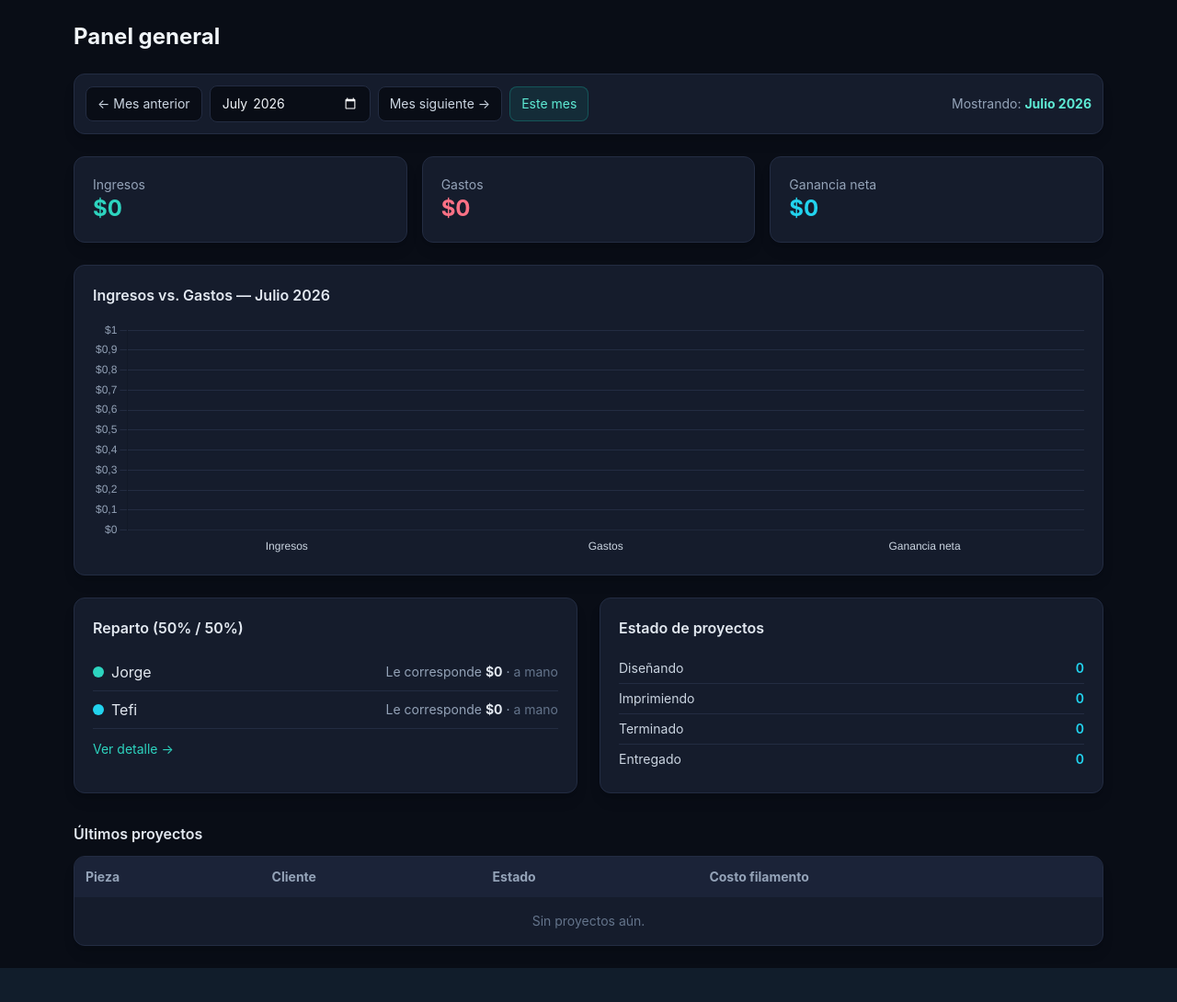
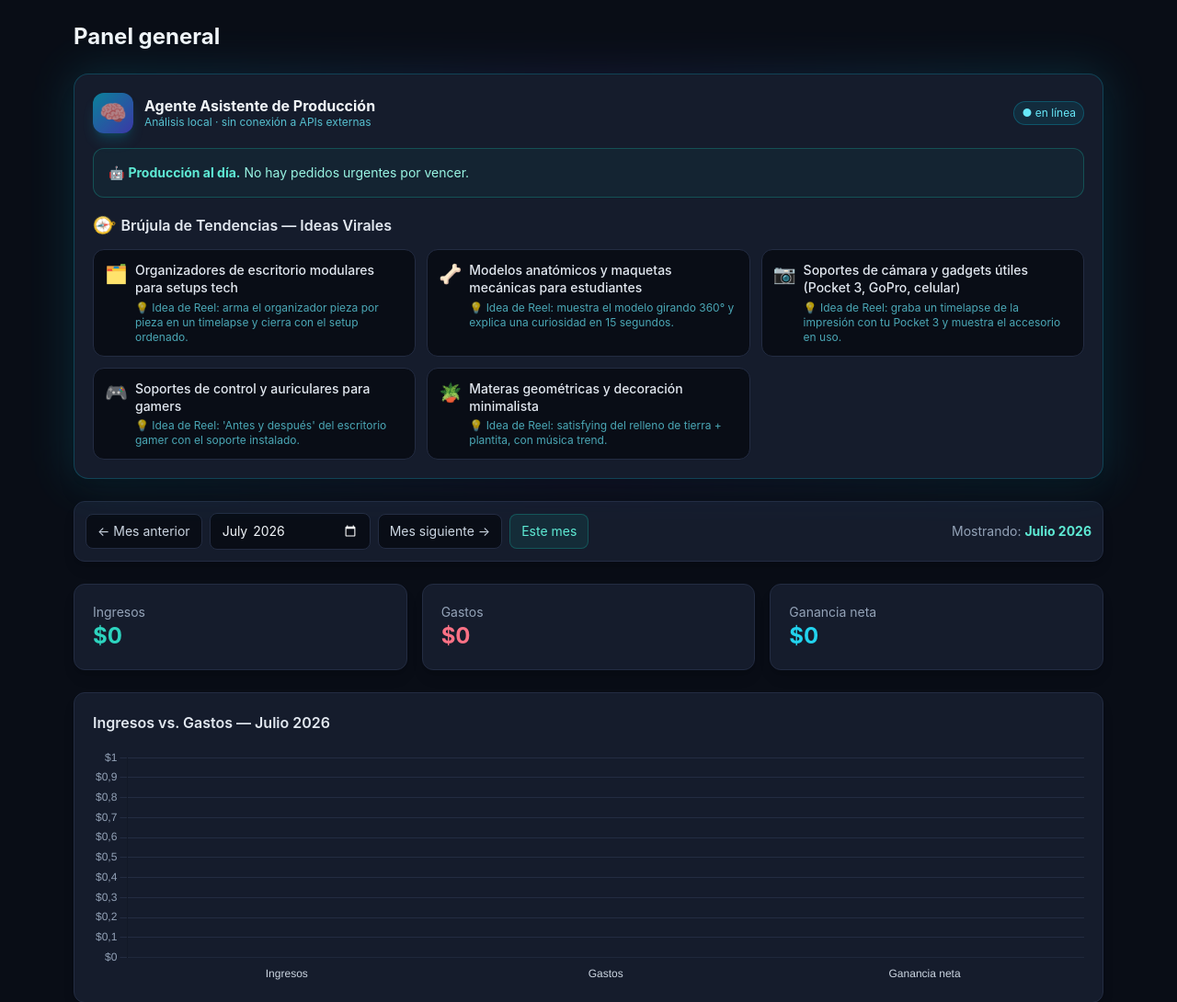
Before and after one commit to JorgeEstrada1/cocotef, a Flask app: page / in a window 1280 px wide. Shown: the part 63-1153 px from the top of the page at 92% size. Before the commit the page ends 1116 px from the top, so only its background shows below. Run offline with Flask 3, Linux system fonts and the light colour scheme; a user stored in the database is signed in; data comes from the database, SQL or seed files in the repository; data that the repository does not hold is empty; some libraries are stand-ins or nearby versions.

Commit message:
feat: Agente Asistente de Producción y Tendencias en el Dashboard
- Campo fecha_entrega (Date) en Proyecto + migración automática de esquema
- Propiedades dias_restantes/es_urgente (vence en <=2 días o retrasado, no entregado)
- Función obtener_proyectos_urgentes() y bloque dinámico del agente (Jorge/Tefi)
- Brújula de Tendencias: array local de ideas virales con tip de contenido
- Tarjeta premium dark con glow cyan/indigo e íconos animados (cerebro/brújula)
- fecha_entrega editable en alta y edición de proyectos

Co-Authored-By: Claude Opus 4.8 (1M context) <noreply@anthropic.com>

```diff
--- a/app.py
+++ b/app.py
@@ -24,6 +24,20 @@ MESES = ["", "Enero", "Febrero", "Marzo", "Abril", "Mayo", "Junio",
 SOCIOS_SEED = [
     {"username": "jorge", "nombre": "Jorge", "color": "#2dd4bf", "password": "jorge123"},
     {"username": "tefi",  "nombre": "Tefi",  "color": "#22d3ee", "password": "tefi123"},
+]
+
+# Sugerencias del "Agente" (Brújula de Tendencias). Locales, sin APIs externas.
+TENDENCIAS_VIRALES = [
+    {"icono": "🗂️", "titulo": "Organizadores de escritorio modulares para setups tech",
+     "tip": "Idea de Reel: arma el organizador pieza por pieza en un timelapse y cierra con el setup ordenado."},
+    {"icono": "🦴", "titulo": "Modelos anatómicos y maquetas mecánicas para estudiantes",
+     "tip": "Idea de Reel: muestra el modelo girando 360° y explica una curiosidad en 15 segundos."},
+    {"icono": "📷", "titulo": "Soportes de cámara y gadgets útiles (Pocket 3, GoPro, celular)",
+     "tip": "Idea de Reel: graba un timelapse de la impresión con tu Pocket 3 y muestra el accesorio en uso."},
+    {"icono": "🎮", "titulo": "Soportes de control y auriculares para gamers",
+     "tip": "Idea de Reel: 'Antes y después' del escritorio gamer con el soporte instalado."},
+    {"icono": "🪴", "titulo": "Materas geométricas y decoración minimalista",
+     "tip": "Idea de Reel: satisfying del relleno de tierra + plantita, con música trend."},
 ]
 
 bcrypt = Bcrypt()
@@ -64,6 +78,10 @@ def migrar_esquema():
         if "stock_minimo" not in fil_cols:
             conn.execute(text(
                 "ALTER TABLE filamentos ADD COLUMN stock_minimo FLOAT DEFAULT 200"))
+
+        proy_cols = [c["name"] for c in inspect(db.engine).get_columns("proyectos")]
+        if "fecha_entrega" not in proy_cols:
+            conn.execute(text("ALTER TABLE proyectos ADD COLUMN fecha_entrega DATE"))
 
 
 def migrar_y_sembrar_usuarios():
@@ -193,6 +211,17 @@ def calcular_balance(anio=None, mes=None):
     }
 
 
+def obtener_proyectos_urgentes():
+    """
+    Proyectos NO entregados que vencen en <= 2 días o ya están retrasados,
+    ordenados por urgencia (más retrasado / próximo primero).
+    """
+    candidatos = Proyecto.query.filter(Proyecto.estado != "Entregado").all()
+    urgentes = [p for p in candidatos if p.es_urgente]
+    urgentes.sort(key=lambda p: p.dias_restantes)
+    return urgentes
+
+
 # --------------------------------------------------------------------------
 #  Rutas
 # --------------------------------------------------------------------------
@@ -234,6 +263,12 @@ def registrar_rutas(app):
     def _parse_fecha(valor):
         if not valor:
             return date.today()
+        return datetime.strptime(valor, "%Y-%m-%d").date()
+
+    def _parse_fecha_opt(valor):
+        """Fecha opcional: None si el campo viene vacío."""
+        if not valor:
+            return None
         return datetime.strptime(valor, "%Y-%m-%d").date()
 
     def _filtrar_mes(query, columna_fecha, per):
@@ -278,9 +313,12 @@ def registrar_rutas(app):
         }
         # Alertas de stock crítico de filamento
         alertas_stock = [f for f in Filamento.query.all() if f.bajo_stock]
+        # Agente Asistente: pedidos urgentes + tendencias
+        urgentes = obtener_proyectos_urgentes()
         return render_template("dashboard.html", bal=bal, per=per,
                                proyectos=proyectos, conteo_estados=conteo_estados,
-                               alertas_stock=alertas_stock)
+                               alertas_stock=alertas_stock,
+                               urgentes=urgentes, tendencias=TENDENCIAS_VIRALES)
 
     # ---------- Proyectos / Impresiones ----------
     @app.route("/proyectos")
@@ -303,6 +341,7 @@ def registrar_rutas(app):
             peso_g=float(f.get("peso_g") or 0),
             tiempo_estimado_h=float(f.get("tiempo_estimado_h") or 0),
             filamento_id=int(f["filamento_id"]) if f.get("filamento_id") else None,
+            fecha_entrega=_parse_fecha_opt(f.get("fecha_entrega")),
             usuario_id=current_user.id,  # registra automáticamente al usuario autenticado
         )
         if not p.nombre:
@@ -335,6 +374,7 @@ def registrar_rutas(app):
             p.peso_g = float(f.get("peso_g") or 0)
             p.tiempo_estimado_h = float(f.get("tiempo_estimado_h") or 0)
             p.filamento_id = int(f["filamento_id"]) if f.get("filamento_id") else None
+            p.fecha_entrega = _parse_fecha_opt(f.get("fecha_entrega"))
             p.usuario_id = int(f["usuario_id"]) if f.get("usuario_id") else None
             db.session.commit()  # el costo se recalcula solo (propiedad derivada)
             flash("Proyecto actualizado.", "ok")
--- a/templates/dashboard.html
+++ b/templates/dashboard.html
@@ -27,6 +27,78 @@
   {% endfor %}
 </div>
 {% endif %}
+
+<!-- ===================== AGENTE ASISTENTE ===================== -->
+<div class="relative mb-6 group">
+  <!-- Glow cyan/indigo -->
+  <div class="absolute -inset-0.5 bg-gradient-to-r from-cyan-500/25 via-indigo-500/20 to-cyan-500/25
+              blur-xl rounded-2xl opacity-70 group-hover:opacity-100 transition duration-500"></div>
+
+  <div class="relative bg-card border border-cyan-500/25 rounded-2xl shadow-xl p-5">
+    <!-- Encabezado del agente -->
+    <div class="flex items-center gap-3 mb-4">
+      <div class="w-11 h-11 rounded-xl bg-gradient-to-br from-cyan-500 to-indigo-600 flex items-center
+                  justify-center text-2xl shadow-lg shadow-cyan-500/30 animate-pulse">🧠</div>
+      <div>
+        <h2 class="font-bold text-slate-100 leading-tight">Agente Asistente de Producción</h2>
+        <p class="text-xs text-cyan-300/80">Análisis local · sin conexión a APIs externas</p>
+      </div>
+      <span class="ml-auto text-xs px-2 py-1 rounded-full bg-cyan-500/10 text-cyan-300 border border-cyan-500/30">
+        ● en línea
+      </span>
+    </div>
+
+    <!-- 1) Alerta de vencimientos -->
+    {% if urgentes %}
+    <div class="rounded-xl border border-amber-500/40 bg-gradient-to-r from-amber-950/40 to-orange-950/30 p-4 mb-4">
+      <p class="text-amber-200 text-sm">
+        🤖 <b class="text-amber-300">Jorge / Tefi:</b> Tienen
+        <b class="text-orange-300">{{ urgentes | length }}</b>
+        pedido{{ 's' if urgentes | length != 1 }} urgente{{ 's' if urgentes | length != 1 }} por vencer esta semana.
+        Diseños críticos:
+        <span class="text-orange-200">{{ urgentes | map(attribute='nombre') | join(', ') }}</span>.
+      </p>
+      <div class="flex flex-wrap gap-2 mt-3">
+        {% for p in urgentes %}
+        <span class="text-xs px-2 py-1 rounded-md bg-base border border-amber-500/30 text-amber-200">
+          {{ p.nombre }} —
+          {% if p.dias_restantes < 0 %}⏰ retrasado {{ -p.dias_restantes }} día{{ 's' if -p.dias_restantes != 1 }}
+          {% elif p.dias_restantes == 0 %}🔥 vence hoy
+          {% else %}⚡ en {{ p.dias_restantes }} día{{ 's' if p.dias_restantes != 1 }}{% endif %}
+        </span>
+        {% endfor %}
+      </div>
+    </div>
+    {% else %}
+    <div class="rounded-xl border border-teal-500/30 bg-teal-500/5 p-4 mb-4">
+      <p class="text-teal-200 text-sm">🤖 <b class="text-teal-300">Producción al día.</b> No hay pedidos urgentes por vencer.</p>
+    </div>
+    {% endif %}
+
+    <!-- 2) Brújula de tendencias -->
+    <div>
+      <h3 class="font-semibold text-slate-200 mb-3 flex items-center gap-2">
+        <span class="text-lg animate-[spin_6s_linear_infinite] inline-block">🧭</span>
+        Brújula de Tendencias — Ideas Virales
+      </h3>
+      <div class="grid grid-cols-1 md:grid-cols-2 lg:grid-cols-3 gap-3">
+        {% for t in tendencias %}
+        <div class="bg-base border border-edge rounded-xl p-3 hover:border-cyan-500/50 hover:-translate-y-0.5
+                    transition duration-200 cursor-default">
+          <div class="flex items-start gap-2">
+            <span class="text-xl shrink-0">{{ t.icono }}</span>
+            <div>
+              <p class="text-sm font-medium text-slate-200 leading-snug">{{ t.titulo }}</p>
+              <p class="text-xs text-cyan-300/70 mt-1">💡 {{ t.tip }}</p>
+            </div>
+          </div>
+        </div>
+        {% endfor %}
+      </div>
+    </div>
+  </div>
+</div>
+<!-- =================== FIN AGENTE ASISTENTE =================== -->
 
 {% set endpoint = 'dashboard' %}
 {% include "_selector_mes.html" %}
--- a/templates/editar_proyecto.html
+++ b/templates/editar_proyecto.html
@@ -33,6 +33,11 @@
       <input name="tiempo_estimado_h" type="number" step="0.1" value="{{ p.tiempo_estimado_h }}" class="{{ inp }}">
     </label>
     <label class="block">
+      <span class="text-sm text-slate-400">Fecha de entrega</span>
+      <input name="fecha_entrega" type="date"
+             value="{{ p.fecha_entrega.isoformat() if p.fecha_entrega else '' }}" class="{{ inp }}">
+    </label>
+    <label class="block">
       <span class="text-sm text-slate-400">Filamento</span>
       <select name="filamento_id" class="{{ inp }}">
         <option value="">— Ninguno —</option>
--- a/templates/proyectos.html
+++ b/templates/proyectos.html
@@ -20,6 +20,9 @@
       <option value="">— Filamento —</option>
       {% for f in filamentos %}<option value="{{ f.id }}">{{ f.etiqueta }}</option>{% endfor %}
     </select>
+    <label class="text-xs text-slate-500 flex flex-col gap-1">Fecha de entrega
+      <input name="fecha_entrega" type="date" class="{{ inp }}">
+    </label>
     <button class="md:col-span-3 bg-gradient-to-r from-teal-500 to-cyan-500 text-slate-900 font-semibold rounded-lg py-2 hover:opacity-90 transition">
       Guardar proyecto
     </button>
```
Also changed, not shown: models.py (+15 -0 lines).
